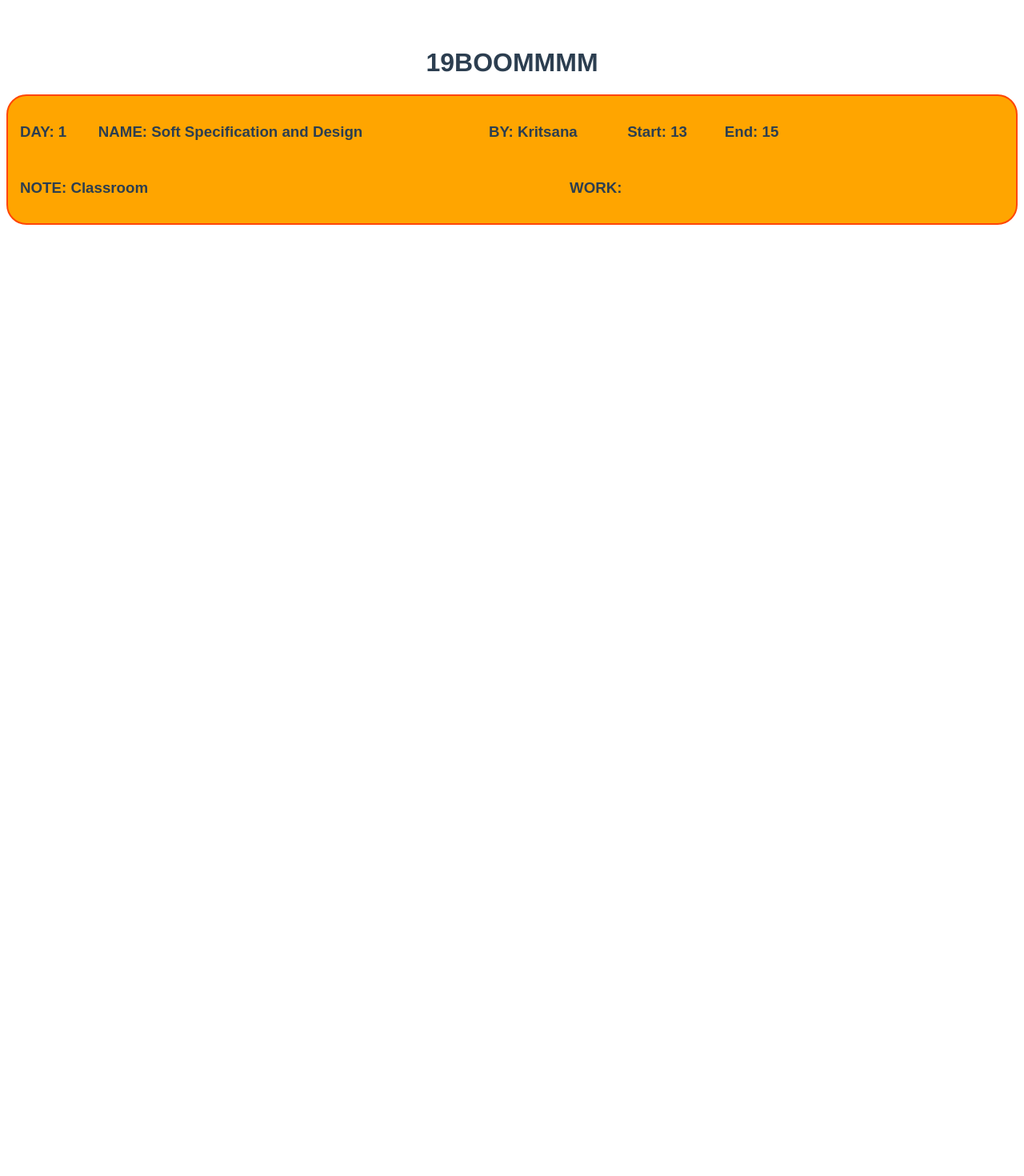
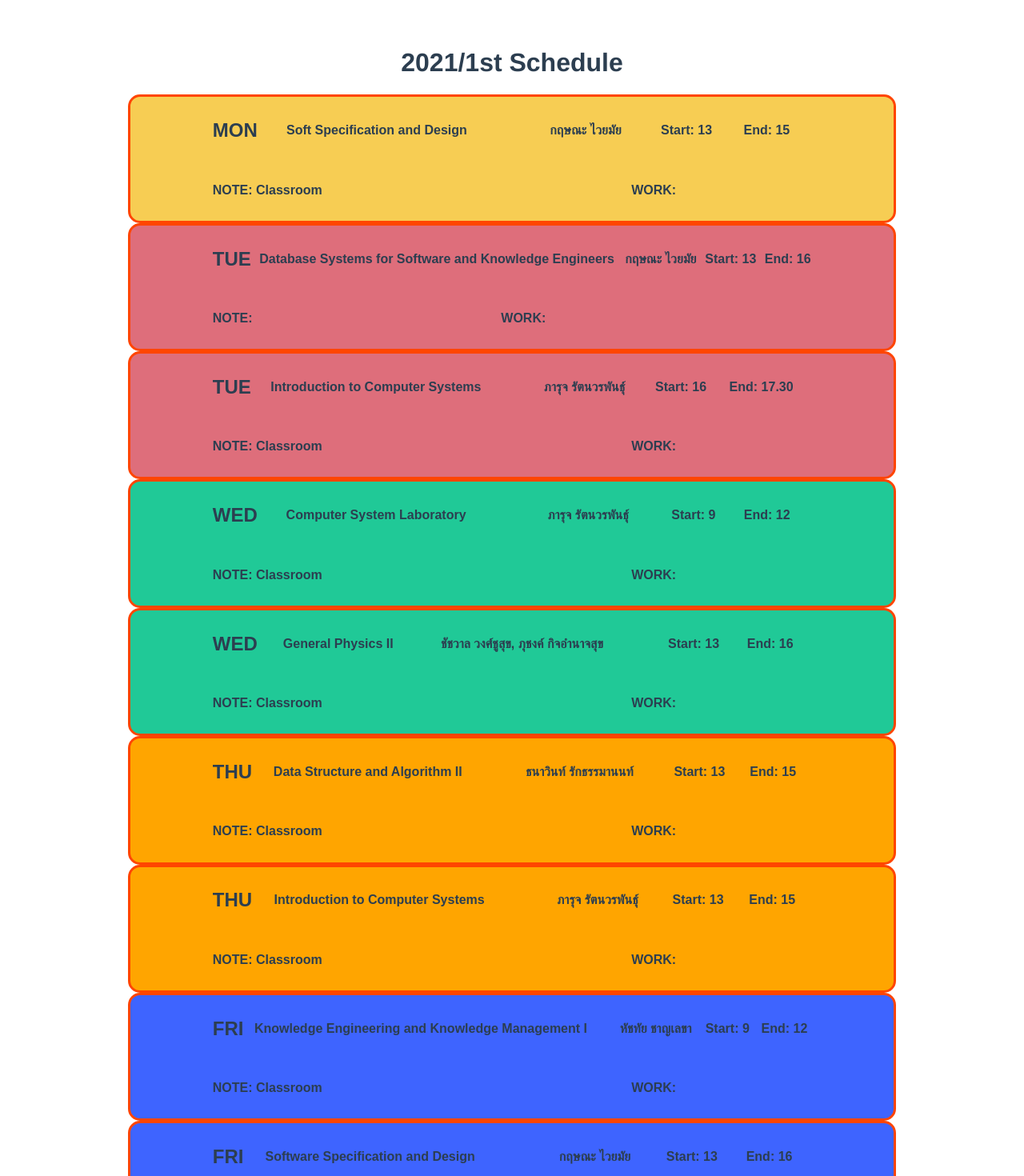
Before and after one commit to Noboomta/class-schedule, a Vue app: page / in a window 1280 px wide. Shown: the top 1470 px of the page at 80% size. Before the commit the page ends 800 px from the top, so only its background shows below. Built offline with nearby package versions, Linux system fonts and the light colour scheme.

Commit message:
add more subject

```diff
--- a/src/App.vue
+++ b/src/App.vue
@@ -1,28 +1,114 @@
 <template>
   <div id="app">
-    <!-- <img alt="Vue logo" src="./assets/logo.png"> -->
-    <!-- <HelloWorld msg="Welcome to Your Vue.js App"/> -->
-    <Boom nickname="BOOMMMM" age="19"/>
-    <Subject subName="Soft Specification and Design"
-      teacherName="Kritsana" day="1"
-      startTime="13" endTime="15"
-      note="Classroom" work=""/>
+    <strong><h1>2021/1st Schedule</h1></strong>
+    <center>
+      <Subject
+        subName="Soft Specification and Design"
+        teacherName="กฤษณะ ไวยมัย"
+        day="MON"
+        startTime="13"
+        endTime="15"
+        note="Classroom"
+        work=""
+        style="background-color: #f7cd53;"
+      />
+
+      <Subject
+        subName="Database Systems for Software and Knowledge Engineers"
+        teacherName="กฤษณะ ไวยมัย"
+        day="TUE"
+        startTime="13"
+        endTime="16"
+        note=""
+        work=""
+        style="background-color: #de6e7b;"
+      />
+      <Subject
+        subName="Introduction to Computer Systems"
+        teacherName="ภารุจ รัตนวรพันธุ์"
+        day="TUE"
+        startTime="16"
+        endTime="17.30"
+        note="Classroom"
+        work=""
+        style="background-color: #de6e7b;"
+      />
+
+      <Subject
+        subName="Computer System Laboratory"
+        teacherName="ภารุจ รัตนวรพันธุ์"
+        day="WED"
+        startTime="9"
+        endTime="12"
+        note="Classroom"
+        work=""
+        style="background-color: #20c997;"
+      />
+      <Subject
+        subName="General Physics II"
+        teacherName="ชัชวาล วงศ์ชูสุข, ภุชงค์ กิจอำนาจสุข"
+        day="WED"
+        startTime="13"
+        endTime="16"
+        note="Classroom"
+        work=""
+        style="background-color: #20c997;"
+      />
+
+      <Subject
+        subName="Data Structure and Algorithm II"
+        teacherName="ธนาวินท์ รักธรรมานนท์"
+        day="THU"
+        startTime="13"
+        endTime="15"
+        note="Classroom"
+        work=""
+        style="background-color: orange"
+      />
+      <Subject
+        subName="Introduction to Computer Systems"
+        teacherName="ภารุจ รัตนวรพันธุ์"
+        day="THU"
+        startTime="13"
+        endTime="15"
+        note="Classroom"
+        work=""
+        style="background-color: orange"
+      />
+
+      <Subject
+        subName="Knowledge Engineering and Knowledge Management I"
+        teacherName="หัชทัย ชาญเลขา"
+        day="FRI"
+        startTime="9"
+        endTime="12"
+        note="Classroom"
+        work=""
+        style="background-color: #3e64ff"
+      />
+      <Subject
+        subName="Software Specification and Design"
+        teacherName="กฤษณะ ไวยมัย"
+        day="FRI"
+        startTime="13"
+        endTime="16"
+        note="Classroom"
+        work=""
+        style="background-color: #3e64ff"
+      />
+    </center>
   </div>
 </template>
 
 <script>
-// import HelloWorld from './components/HelloWorld.vue'
-import Boom from './components/Boom.vue'
-import Subject from './components/Subject.vue'
+import Subject from "./components/Subject.vue";
 
 export default {
-  name: 'App',
+  name: "App",
   components: {
-    // HelloWorld,
-    Boom,
-    Subject
-  }
-}
+    Subject,
+  },
+};
 </script>
 
 <style>
--- a/src/components/Boom.vue
+++ /dev/null
@@ -1,15 +0,0 @@
-<template>
-    <div class="Boom">
-        <h1>{{ age }}{{ nickname }}</h1>
-    </div>
-</template>
-
-<script>
-export default {
-    name: 'Boom',
-    props: {
-        age: Number,
-        nickname: String
-    }
-}
-</script>
--- a/src/components/HelloWorld.vue
+++ /dev/null
@@ -1,58 +0,0 @@
-<template>
-  <div class="hello">
-    <h1>{{ msg }}</h1>
-    <p>
-      For a guide and recipes on how to configure / customize this project,<br>
-      check out the
-      <a href="https://cli.vuejs.org" target="_blank" rel="noopener">vue-cli documentation</a>.
-    </p>
-    <h3>Installed CLI Plugins</h3>
-    <ul>
-      <li><a href="https://github.com/vuejs/vue-cli/tree/dev/packages/%40vue/cli-plugin-babel" target="_blank" rel="noopener">babel</a></li>
-      <li><a href="https://github.com/vuejs/vue-cli/tree/dev/packages/%40vue/cli-plugin-eslint" target="_blank" rel="noopener">eslint</a></li>
-    </ul>
-    <h3>Essential Links</h3>
-    <ul>
-      <li><a href="https://vuejs.org" target="_blank" rel="noopener">Core Docs</a></li>
-      <li><a href="https://forum.vuejs.org" target="_blank" rel="noopener">Forum</a></li>
-      <li><a href="https://chat.vuejs.org" target="_blank" rel="noopener">Community Chat</a></li>
-      <li><a href="https://twitter.com/vuejs" target="_blank" rel="noopener">Twitter</a></li>
-      <li><a href="https://news.vuejs.org" target="_blank" rel="noopener">News</a></li>
-    </ul>
-    <h3>Ecosystem</h3>
-    <ul>
-      <li><a href="https://router.vuejs.org" target="_blank" rel="noopener">vue-router</a></li>
-      <li><a href="https://vuex.vuejs.org" target="_blank" rel="noopener">vuex</a></li>
-      <li><a href="https://github.com/vuejs/vue-devtools#vue-devtools" target="_blank" rel="noopener">vue-devtools</a></li>
-      <li><a href="https://vue-loader.vuejs.org" target="_blank" rel="noopener">vue-loader</a></li>
-      <li><a href="https://github.com/vuejs/awesome-vue" target="_blank" rel="noopener">awesome-vue</a></li>
-    </ul>
-  </div>
-</template>
-
-<script>
-export default {
-  name: 'HelloWorld',
-  props: {
-    msg: String
-  }
-}
-</script>
-
-<!-- Add "scoped" attribute to limit CSS to this component only -->
-<style scoped>
-h3 {
-  margin: 40px 0 0;
-}
-ul {
-  list-style-type: none;
-  padding: 0;
-}
-li {
-  display: inline-block;
-  margin: 0 10px;
-}
-a {
-  color: #42b983;
-}
-</style>
--- a/src/components/Subject.vue
+++ b/src/components/Subject.vue
@@ -2,17 +2,17 @@
     <div id="rcorners">
         <table>
             <tr>
-                <th id="day"><h3>DAY: {{ day }}</h3></th>
-                <th id="subjectName"><h3>NAME: {{ subName }}</h3></th>
-                <th id="teacherName"><h3>BY: {{ teacherName }}</h3></th>
-                <th id="startTime"><h3>Start: {{ startTime }}</h3></th>
-                <th id="endTime"><h3>End: {{ endTime }}</h3></th>
+                <th id="day"><h2>{{ day }}</h2></th>
+                <th id="subjectName"><h4>{{ subName }}</h4></th>
+                <th id="teacherName"><h4>{{ teacherName }}</h4></th>
+                <th id="startTime"><h4>Start: {{ startTime }}</h4></th>
+                <th id="endTime"><h4>End: {{ endTime }}</h4></th>
             </tr>
         </table>
         <table>
             <tr>
-                <th id="note"><h3>NOTE: {{ note }}</h3></th>
-                <th id="work"><h3>WORK: {{ work }}</h3></th>
+                <th id="note"><h4>NOTE: {{ note }}</h4></th>
+                <th id="work"><h4>WORK: {{ work }}</h4></th>
             </tr>
         </table>
     </div>
@@ -30,10 +30,11 @@
         padding: 5px;
     }
     #rcorners {
-        border-radius: 25px;
-        border: 2px solid orangered;
-        padding: 10px;
-        background-color: orange;
+        border-radius: 15px;
+        border: 3px solid orangered;
+        padding: 3px;
+        background-color: #f7cd53;
+        max-width: 75%;
     }
 </style>
 
@@ -43,7 +44,7 @@ export default {
     props:{
         subName: String,
         teacherName: String,
-        day: Number,
+        day: String,
         startTime: Number,
         endTime: Number,
         note: String,
```
